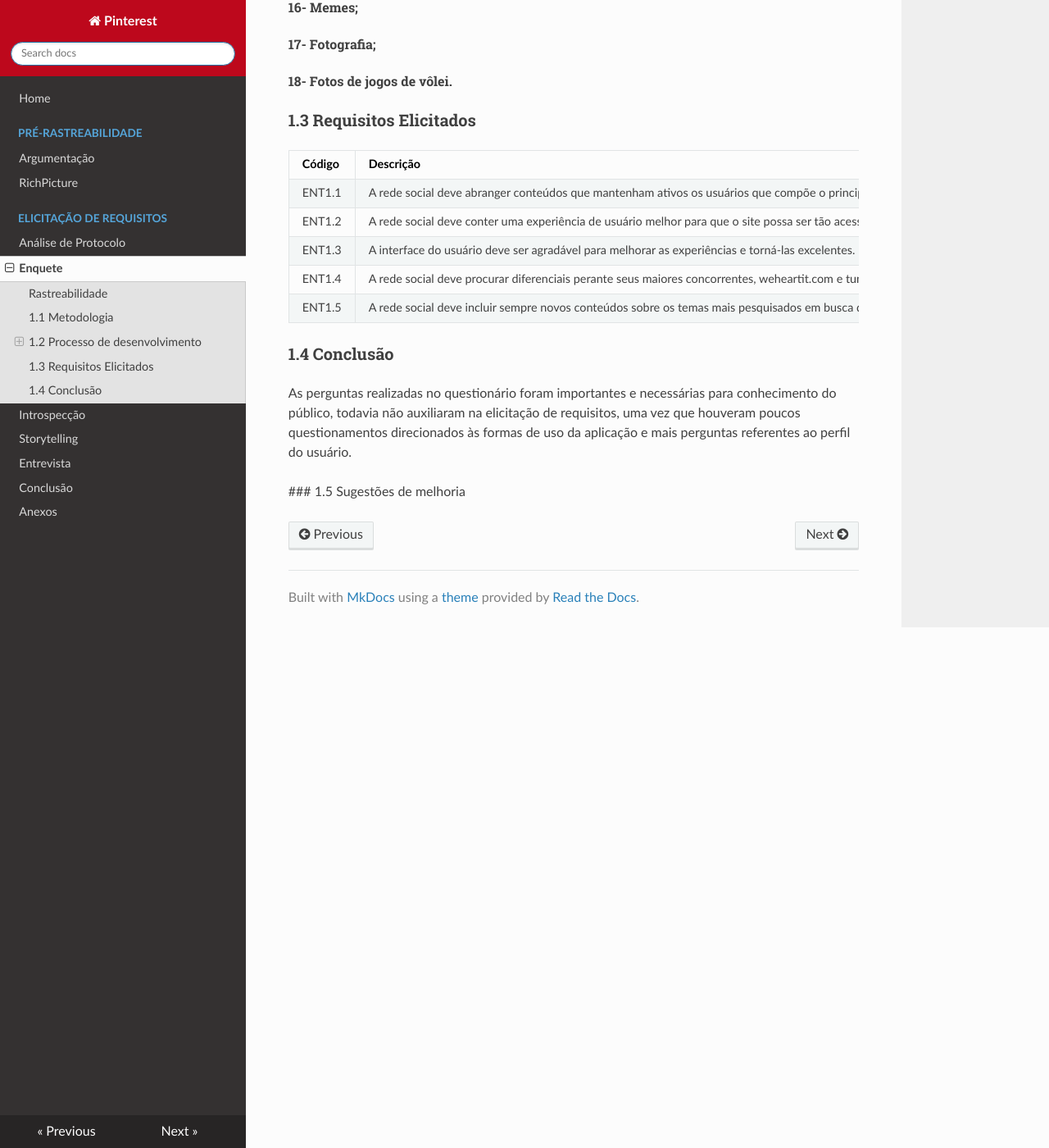
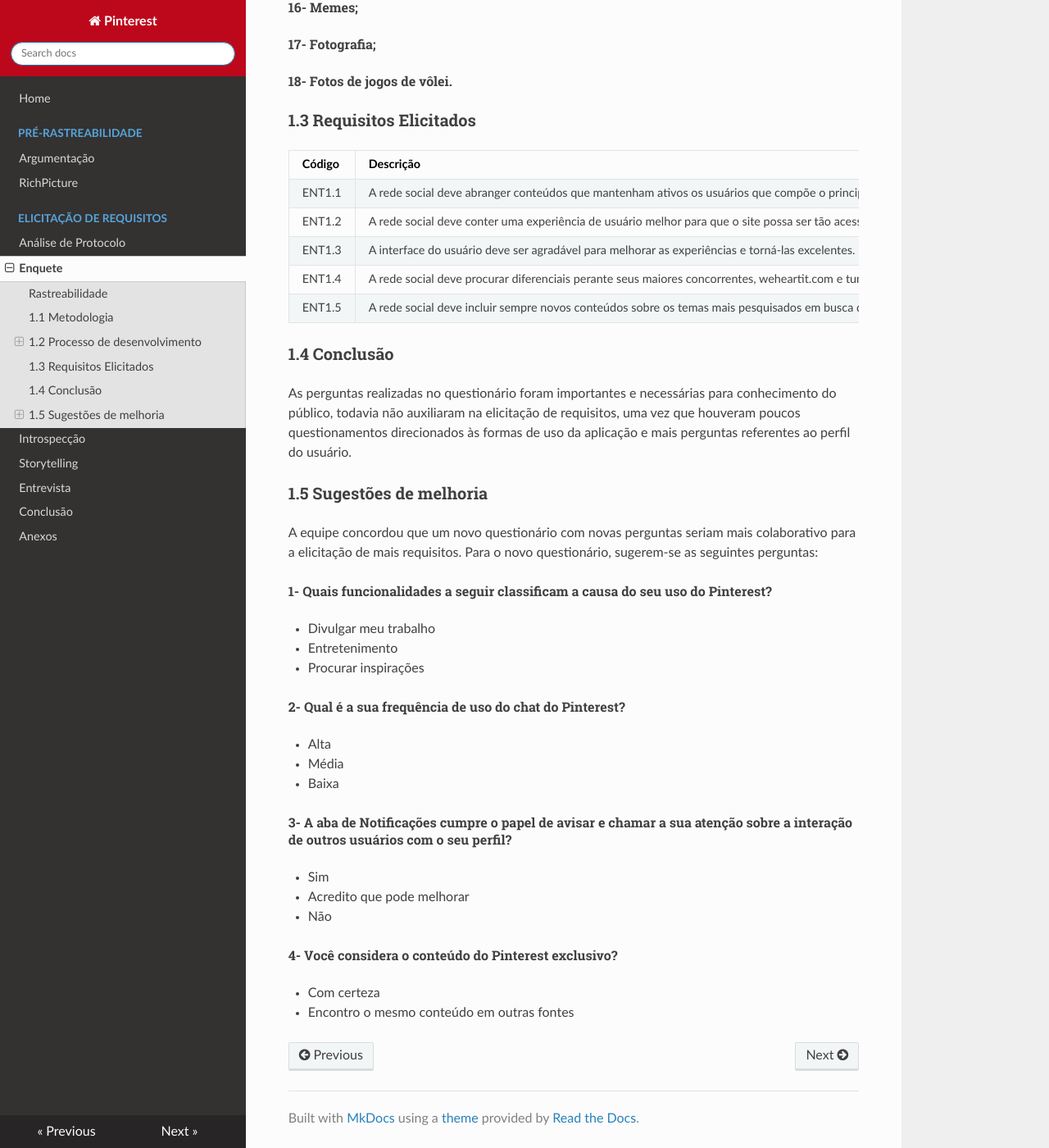
Before and after one commit to joberthrogers18/2018.2-Requisitos-Pinterest, an MkDocs documentation site: the page built from docs/enquete.md, in a window 1280 px wide and 1400 px high, scrolled down 4339 px. Shown: the whole window at 82% size. Built offline with MkDocs 1.6.1, drawn with Linux system fonts in a browser that asks for light colours; nearby versions of some CDN libraries; old or Windows-style settings are respelled for this version of MkDocs.

```diff
--- a/docs/enquete.md
+++ b/docs/enquete.md
@@ -99,4 +99,26 @@
 
   As perguntas realizadas no questionário foram importantes e necessárias para conhecimento do público, todavia não auxiliaram na elicitação de requisitos, uma vez que houveram poucos questionamentos direcionados às formas de uso da aplicação e mais perguntas referentes ao perfil do usuário.
 
-  ### 1.5 Sugestões de melhoria
+### 1.5 Sugestões de melhoria
+
+  A equipe concordou que um novo questionário com novas perguntas seriam mais colaborativo para a elicitação de mais requisitos. Para o novo questionário, sugerem-se as seguintes perguntas:
+
+###### 1- Quais funcionalidades a seguir classificam a causa do seu uso do Pinterest?
+  - Divulgar meu trabalho
+  - Entretenimento
+  - Procurar inspirações
+
+
+###### 2- Qual é a sua frequência de uso do chat do Pinterest?
+  - Alta
+  - Média
+  - Baixa
+
+###### 3- A aba de Notificações cumpre o papel de avisar e chamar a sua atenção sobre a interação de outros usuários com o seu perfil?
+  - Sim
+  - Acredito que pode melhorar
+  - Não
+
+###### 4- Você considera o conteúdo do Pinterest exclusivo?
+  - Com certeza
+  - Encontro o mesmo conteúdo em outras fontes
```
